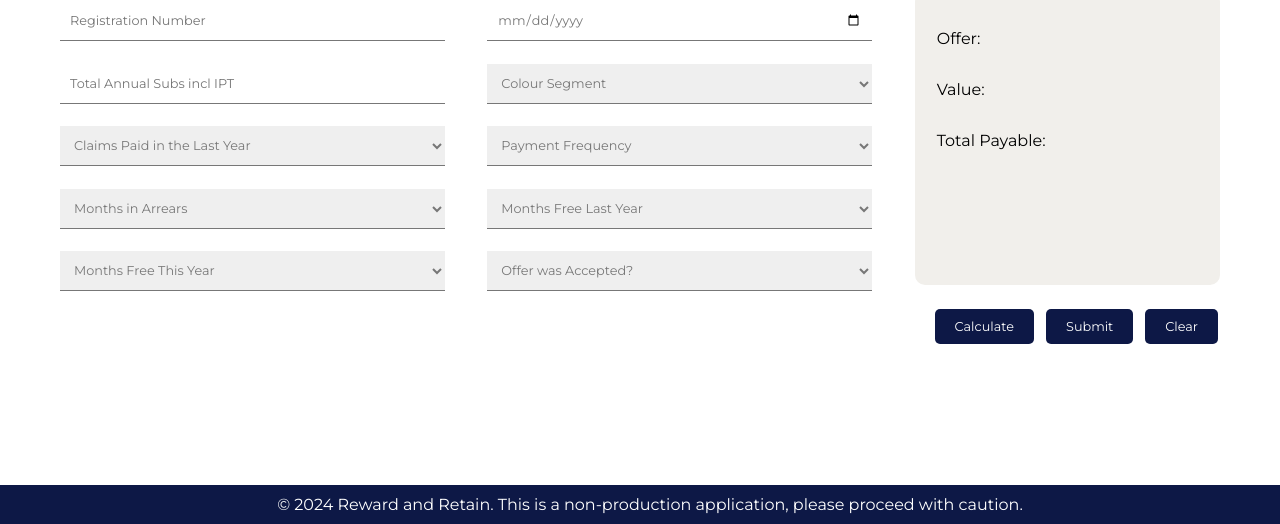
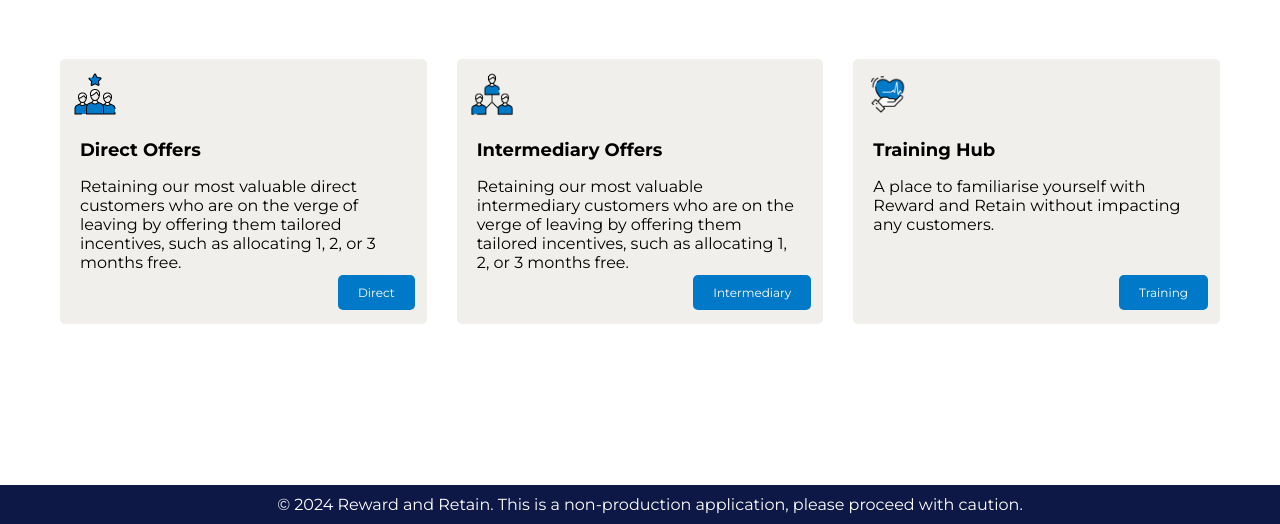
Before and after one commit to benturner993/flask-form-phase-1, a Flask app: page / in a window 1280 px wide. Shown: the part 276-800 px from the top of the page. Run offline with Flask 3, Linux system fonts and the light colour scheme.

Commit message:
build: homepage

```diff
--- a/app.py
+++ b/app.py
@@ -14,6 +14,10 @@ app = Flask(__name__)
 
 @app.route('/')
 def index():
+    return render_template('index.html')
+
+@app.route('/direct')
+def direct():
     return render_template('direct.html')
 
 @app.route('/submit', methods=['POST'])
--- a/templates/base.html
+++ b/templates/base.html
@@ -92,7 +92,7 @@
                 <a href="/">Home</a>
                 <a href="/direct">Direct</a>
                 <a href="/intermediary">Intermediary</a>
-                <a href="/test-mode">Test-Mode</a>
+                <a href="/training">Training Hub</a>
             </div>
         </div>
     </div>
--- /dev/null
+++ b/templates/index.html
@@ -0,0 +1,57 @@
+<!-- templates/index.html -->
+{% extends "base.html" %}
+
+{% block title %}
+    <title>Welcome to Retain and Reward</title>
+{% endblock %}
+
+{% block content %}
+
+<!-- Apply a CSS reset here to remove any top margin that could be affecting the layout -->
+<div style="margin-left: 20px; margin-right: 20px; margin-top: -20px;">
+
+<div style="margin: 0; padding: 0;">
+
+    <!-- Header for Reactive Offers with full width -->
+    <!-- Include the picture as the background, adjusted to show a different part of the photo -->
+    <div style="text-align: center; padding: 20px; background-image: url('static/online-Person-sleeping-with-a-dog.png'); background-size: cover; background-position: center 35%; color: white; width: 100vw; position: relative; left: 50%; right: 50%; margin-left: -50vw; margin-right: -50vw; min-height: 200px;">
+        <h3 style="margin-top: 40px; margin-bottom: 20px; text-align: center;">Welcome to Reward and Retain</h3>
+        <h1 style="margin-top: 20px; margin-bottom: 20px; text-align: center;">What can we help you with today?</h1>
+    </div>
+
+</div>
+
+        <!-- Adding whitespace below the header -->
+        <div style="margin-bottom: 60px;"></div>
+
+        <div style="display: flex; justify-content: space-between; margin-top: 20px;">
+            <div class="box" style="background-color: #f1efeb; flex: 1; padding: 20px; border-radius: 5px; position: relative; height: 225px;">
+                <img src="{{ url_for('static', filename='direct.png') }}" alt="Magnifying Glass" style="width: 50px; position: absolute; top: 10px; left: 10px;">
+                <h2 style="margin-top: 60px; font-size: 18px;">Direct Offers</h2>
+                <p style="margin-bottom: 100px;">Retaining our most valuable direct customers who are on the verge of leaving by offering them tailored incentives, such as allocating 1, 2, or 3 months free.</p>
+                <!-- Button at the bottom right -->
+                <a href="/direct" style="position: absolute; bottom: 10px; right: 10px;">
+                    <button style="font-family: 'Montserrat', sans-serif; background-color: #0079c8; color: white; border: none; padding: 10px 20px; border-radius: 5px;">Direct</button>
+                </a>
+            </div>
+            <div class="box" style="background-color: #f1efeb; flex: 1; padding: 20px; border-radius: 5px; margin-left: 30px; position: relative; height: 225px;">
+                <img src="{{ url_for('static', filename='intermediary.png') }}" alt="Heart on Hands" style="width: 50px; position: absolute; top: 10px; left: 10px;">
+                <h2 style="margin-top: 60px; font-size: 18px;">Intermediary Offers</h2>
+                <p style="margin-bottom: 100px;">Retaining our most valuable intermediary customers who are on the verge of leaving by offering them tailored incentives, such as allocating 1, 2, or 3 months free.</p>
+                <!-- Button at the bottom right -->
+                <a href="/intermediary" style="position: absolute; bottom: 10px; right: 10px;">
+                    <button style="font-family: 'Montserrat', sans-serif; background-color: #0079c8; color: white; border: none; padding: 10px 20px; border-radius: 5px;">Intermediary</button>
+                </a>
+            </div>
+            <div class="box" style="background-color: #f1efeb; flex: 1; padding: 20px; border-radius: 5px; margin-left: 30px; position: relative; height: 225px;">
+                <img src="{{ url_for('static', filename='heart.png') }}" alt="Hands" style="width: 50px; position: absolute; top: 10px; left: 10px;">
+                <h2 style="margin-top: 60px; font-size: 18px;">Training Hub</h2>
+                <p style="margin-bottom: 100px;">A place to familiarise yourself with Reward and Retain without impacting any customers.</p>
+                <!-- Button at the bottom right -->
+                <a href="/training" style="position: absolute; bottom: 10px; right: 10px;">
+                    <button style="font-family: 'Montserrat', sans-serif; background-color: #0079c8; color: white; border: none; padding: 10px 20px; border-radius: 5px;">Training</button>
+                </a>
+            </div>
+        </div>
+    </div>
+{% endblock %}
```
Also changed, not shown: static/direct.png (added), static/heart.png (added), static/intermediary.png (added).
